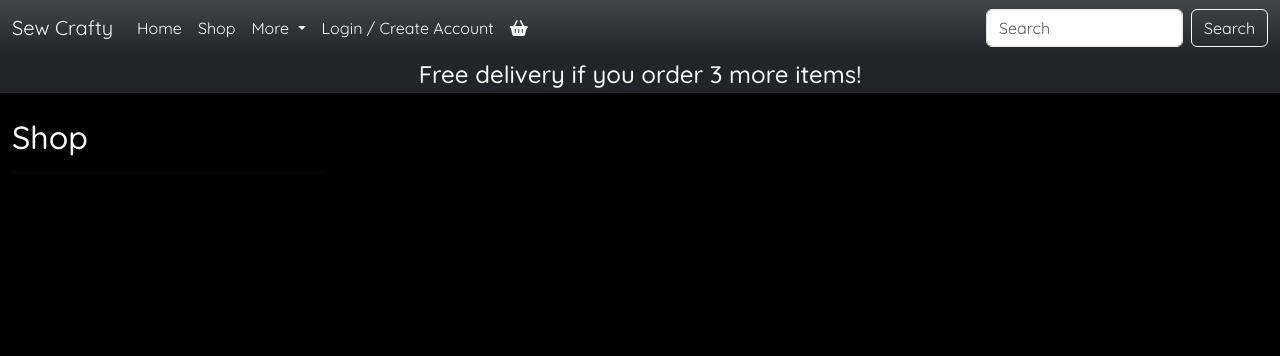
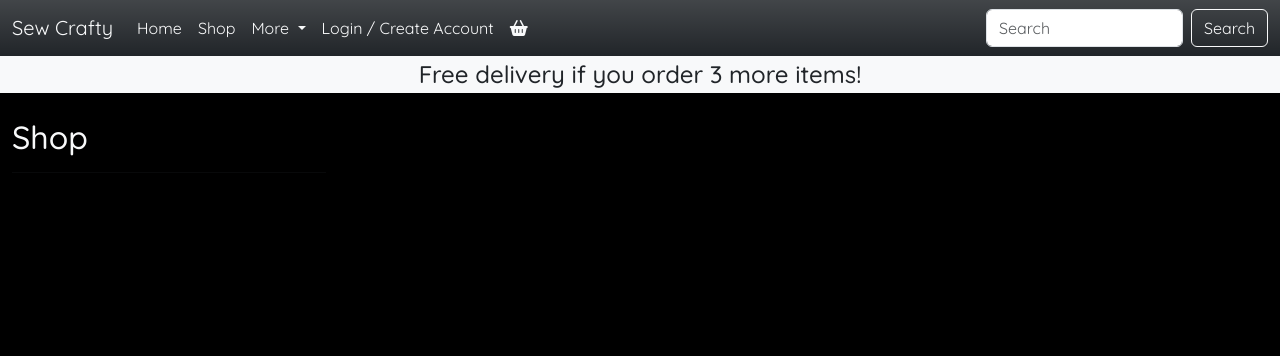
Before and after one commit to Cleg83/sew_crafty, a Django app: page /shop/ in a window 1280 px wide. Shown: the top 356 px of the page. Run offline with Django 5.2, Linux system fonts and the light colour scheme; data that the repository does not hold is empty; some libraries are stand-ins or nearby versions.

Commit message:
Add conditional page checks to change color of banner depending on current page

```diff
--- a/templates/includes/delivery_banner.html
+++ b/templates/includes/delivery_banner.html
@@ -1,5 +1,5 @@
 <div id="delivery-banner" class="row text-center">
-    <div class="col bg-dark text-light">
+    <div class="col {% if not on_shop_page %}bg-dark text-light{% else %}bg-light text-dark{% endif %}">
         {% if free_delivery_prompt == 0 %}
             <h4 class="my-1">You have qualified for free delivery!</h4>
         {% elif free_delivery_prompt == 1 %}
```
